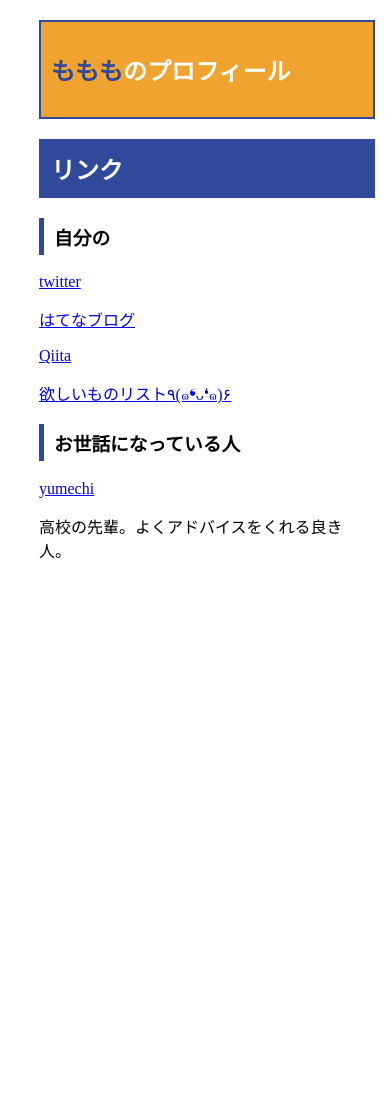
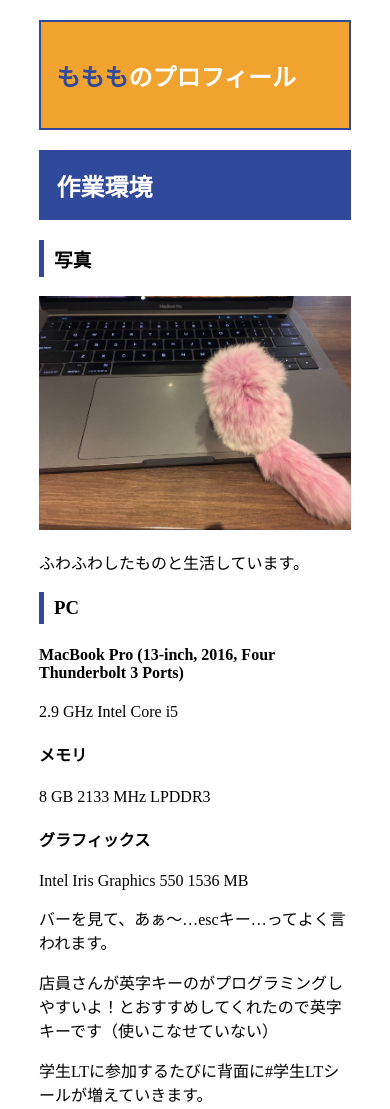
Before and after one commit to momofufumomo/momofufumomo.github.io, a plain HTML site: page index.html in a window 390 px wide. Shown: the top 1109 px of the page. Before the commit the page ends 844 px from the top, so only its background shows below. Drawn offline with Linux system fonts and the light colour scheme.

Commit message:
作業環境を追加しました。

```diff
--- a/index.html
+++ b/index.html
@@ -3,13 +3,8 @@
 <head>
 <meta charset="UTF-8">
 <meta name="viewport" content="width=device-width,initial-scale=1">
-</head>
 <title>Momomo's profile</title>
 <link rel="stylesheet" type="text/css" href="style.css"  />
-
-
-
-
 </head>
 <body>
     <div class="wrap">
@@ -19,6 +14,22 @@
     </div>
     </section>
 
+    <section id="myPhoto">
+        <h2>作業環境</h2>
+        <h3>写真</h3>
+        <img src="image/image.jpg" alt="myImage">
+        <p>ふわふわしたものと生活しています。</p>
+        <h3>PC</h3>
+        <h4>MacBook Pro (13-inch, 2016, Four Thunderbolt 3 Ports)</h4>
+        <p>2.9 GHz Intel Core i5</p>
+        <h4>メモリ</h4>
+        <p>8 GB 2133 MHz LPDDR3</p>
+        <h4>グラフィックス</h4>
+        <p>Intel Iris Graphics 550 1536 MB</p>
+        <p>バーを見て、あぁ〜…escキー…ってよく言われます。</p>
+        <p>店員さんが英字キーのがプログラミングしやすいよ！とおすすめしてくれたので英字キーです（使いこなせていない）</p>
+        <p>学生LTに参加するたびに背面に#学生LTシールが増えていきます。</p>
+    </section>
     <section id="main">
 
     </section>
@@ -29,7 +40,7 @@
         <p><a href="https://twitter.com/momofufumomo">twitter</a></p>
         <p><a href="http://momofufumomo.hateblo.jp/">はてなブログ</a></p>
         <p><a href="https://qiita.com/momofufumomo">Qiita</a></p>
-        <p><a href="http://amzn.asia/9MRycI6">欲しいものリスト٩(๑❛ᴗ❛๑)۶</a></p>
+<!--        <p><a href="http://amzn.asia/9MRycI6">欲しいものリスト٩(๑❛ᴗ❛๑)۶</a></p>-->
 
         <h3>お世話になっている人</h3>
         <p><a href="https://yumechi.github.io/">yumechi</a></p>
--- a/style.css
+++ b/style.css
@@ -24,6 +24,13 @@ h3{
 
 /*pc向け*/
 @media(min-width:768px){
+
+    img{
+        margin:10px;
+        height:50%;
+        width:50%;
+    }
+
     .title{
         padding:10px;
         width:50%;
@@ -49,16 +56,21 @@ h3{
 
 /*スマホ向け*/
 @media (max-width:767px) {
+    img{
+    height:100%;
+    width:100%;
+    }
+
     .title{
-        padding:10px;
-        width:100%;
+        padding:5%;
+        width:auto;
         background:#F0A32F;
         border: 2px #30499B solid;
     }
 
     h2{
-        padding:10px;
-        width:100%;
+        padding:5%;
+        width:auto;
         border: 2px #30499B solid;
         background:#30499B;
         color:white;
```
Also changed, not shown: image/image.jpg (added).
